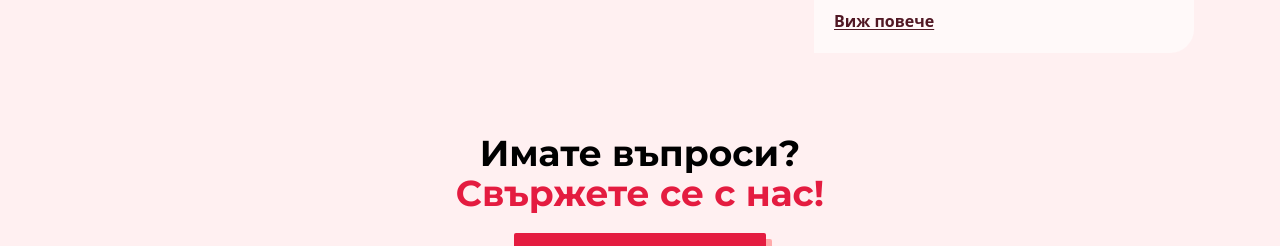
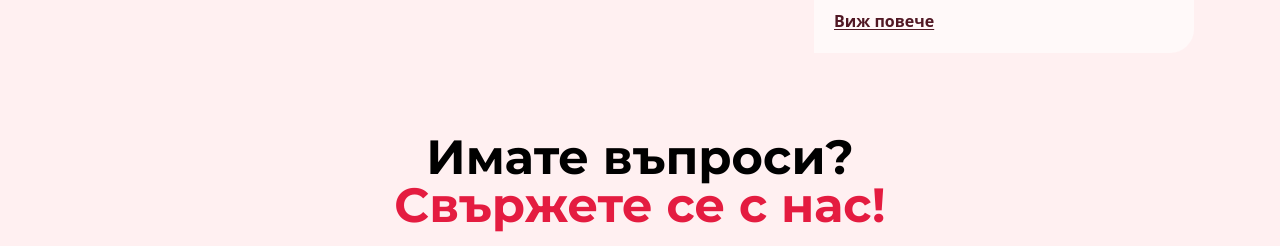
Before and after one commit to yordanovdev/Amaryllis, a website built with Vite: page index.html in a window 1280 px wide. Shown: the part 3200-3446 px from the top of the page. Built offline with nearby package versions, Linux system fonts and the light colour scheme; a web font is replaced by a local one.

Commit message:
added new font

```diff
--- a/index.html
+++ b/index.html
@@ -268,7 +268,7 @@
     <section
       class="bg-light-pink flex items-center justify-center flex-col gap-5"
     >
-      <h2 class="font-montserrat font-bold text-center text-4xl z-10 relative">
+      <h2 class="font-montserrat font-bold text-center text-5xl z-10 relative">
         Имате въпроси? <br />
         <span class="text-red">Свържете се с нас!</span>
       </h2>
--- a/src/style.css
+++ b/src/style.css
@@ -12,6 +12,14 @@
   --color-black: #000000;
   --color-white: #fff9f9;
   --color-light-pink: #fff0f1;
+}
+
+@font-face {
+  font-family: blackest;
+  font-style: normal;
+  font-weight: 800;
+  font-display: swap;
+  src: url("../fonts/Blackest/Blackest\ Extra\ Bold.otf") format("opentype");
 }
 
 .btn-outline-wrapper {
```
Also changed, not shown: fonts/Blackest/Blackest Bold.otf (added), fonts/Blackest/Blackest Extra Bold.otf (added), fonts/Blackest/Blackest Heavy.otf (added), fonts/Blackest/Blackest Light.otf (added), fonts/Blackest/Blackest Medium.otf (added), fonts/Blackest/Blackest Regular.otf (added), fonts/Blackest/Blackest Text Bold.otf (added), fonts/Blackest/Blackest Text Regular.otf (added).
